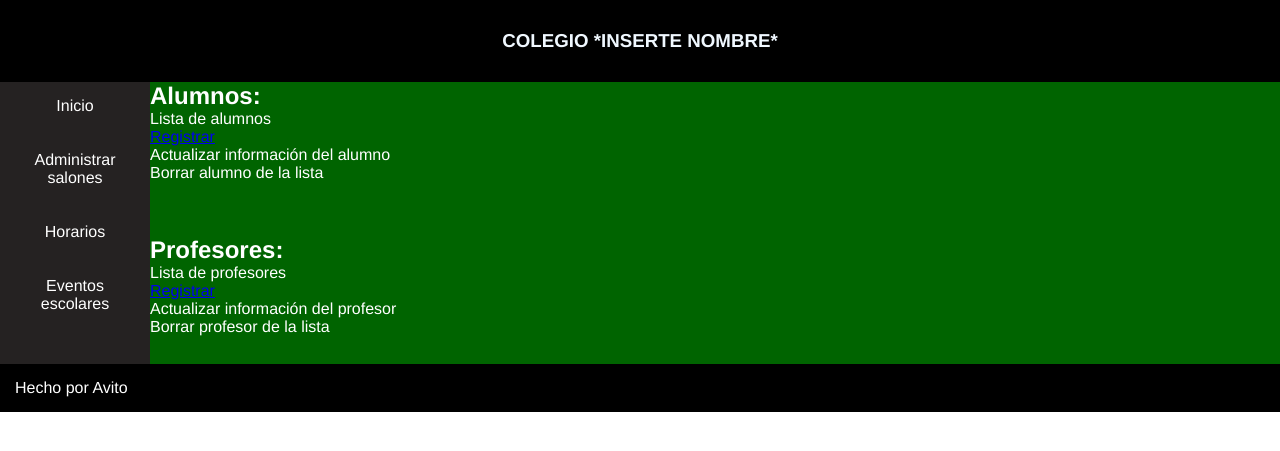
After one commit to alv4rol3on/proyectoColegio, a Flask app: page /administrar in a window 1280 px wide. The commit adds this page. Shown: the top 451 px of the page. Run offline with Flask 3, Linux system fonts and the light colour scheme.

Commit message:
Cambios
Se ordenó los enlaces y formularios

```diff
--- a/proyectoColegio/app.py
+++ b/proyectoColegio/app.py
@@ -18,7 +18,7 @@ def conectar():
     return conexion, cursor
 
 
-#paginas
+#paginas con formulario
 @app.route("/agregarAlumno", methods=["GET", "POST"])
 def formularioAlumnos():
     aga = agregarAlumno(request.form)
@@ -59,9 +59,15 @@ def formularioProfesor():
     return render_template("agregarProfesor.html", agp=agp)
 
 
-@app.route("/inicio")
+
+#paginas enlace
+@app.route("/")
 def inicio():
     return render_template("inicio.html")
 
+@app.route("/administrar")
+def admin():
+    return render_template("administracion.html")
+
 if __name__ == '__main__':
     app.run(debug=True)
--- a/proyectoColegio/forms.py
+++ b/proyectoColegio/forms.py
@@ -1,31 +1,27 @@
 from flask_wtf import FlaskForm
 from wtforms import StringField, IntegerField, SubmitField, EmailField, SelectField
 from wtforms.validators import DataRequired, Email
+
+salones = [("3 años", "3 años"), ("4 años", "4 años"), ("5 años", "5 años"), ("1ro prim", "1ro prim"), ("2do prim", "2do prim"),
+            ("3ro prim", "3ro prim"), ("4to prim", "4to prim"), ("5to prim", "5to prim"), ("6to prim", "6to prim"),
+            ("1ro sec", "1ro sec"), ("2do sec", "2do sec"), ("3ro sec", "3ro sec"), ("4to sec", "4to sec"), ("5to sec", "5to sec")]
+
+tutoria = [("libre", "libre"), ("3 años", "3 años"), ("4 años", "4 años"), ("5 años", "5 años"), ("1ro prim", "1ro prim"), ("2do prim", "2do prim"),
+            ("3ro prim", "3ro prim"), ("4to prim", "4to prim"), ("5to prim", "5to prim"), ("6to prim", "6to prim"),
+            ("1ro sec", "1ro sec"), ("2do sec", "2do sec"), ("3ro sec", "3ro sec"), ("4to sec", "4to sec"), ("5to sec", "5to sec")]
 
 class agregarProfe(FlaskForm):
     nombre = StringField("Nombre: ", validators=[DataRequired()], render_kw={"placeholder": "Ingrese el nombre"})
     apellido = StringField("Apellido: ", validators=[DataRequired()], render_kw={"placeholder": "Ingrese el apellido"})
     telefono = IntegerField("Telefono: ", validators=[DataRequired()], render_kw={"placeholder": "Ingrese el telefono"})
     email = EmailField("Correo electronico: ", validators=[DataRequired(), Email()], render_kw={"placeholder": "Ingrese el correo electronico"})
-    salon = SelectField("Salón de tutoria: ", choices=[("Libre", "Libre"), ("3 años", "3 años"), ("4 años", "4 años"), ("5 años", "5 años"),
-                                                       ("1ro prim", "1ro prim"), ("2do prim", "2do prim"),
-                                                       ("3ro prim", "3ro prim"), ("4to prim", "4to prim"),
-                                                       ("5to prim", "5to prim"), ("6to prim", "6to prim"),
-                                                       ("1ro sec", "1ro sec"), ("2do sec", "2do sec"),
-                                                       ("3ro sec", "3ro sec"), ("4to sec", "4to sec"),
-                                                       ("5to sec", "5to sec")])
+    salon = SelectField("Salón de tutoria: ", choices=tutoria)
     boton = SubmitField("Registrar nuevo docente")
 
 class agregarAlumno(FlaskForm):
     nombre = StringField("Nombre: ", validators=[DataRequired()])
     apellido = StringField("Apellido: ", validators=[DataRequired()])
-    grado = SelectField("Grado del alumno: ", choices=[("3 años", "3 años"), ("4 años", "4 años"), ("5 años", "5 años"),
-                                                       ("1ro prim", "1ro prim"), ("2do prim", "2do prim"),
-                                                       ("3ro prim", "3ro prim"), ("4to prim", "4to prim"),
-                                                       ("5to prim", "5to prim"), ("6to prim", "6to prim"),
-                                                       ("1ro sec", "1ro sec"), ("2do sec", "2do sec"),
-                                                       ("3ro sec", "3ro sec"), ("4to sec", "4to sec"),
-                                                       ("5to sec", "5to sec")])
+    grado = SelectField("Grado del alumno: ", choices=salones)
     seccion = SelectField("Seccion: ", choices=[("A", "A"), ("B", "B"),
                                                ("C", "C"), ("D", "D"),
                                                ("E", "E"), ("F", "F")])
--- a/proyectoColegio/static/css/disenho.css
+++ b/proyectoColegio/static/css/disenho.css
@@ -4,7 +4,7 @@
 
 body{
     font-family: 'Franklin Gothic Medium', 'Arial Narrow', Arial, sans-serif;
-    font-size: 20px;
+    font-size: 16px;
     background-color: white;
     color: white;
 }
@@ -53,6 +53,7 @@ header {
     background-color: rgb(255, 255, 255);
 }
 
+
 input {
     font-size: 18px;
 }
--- /dev/null
+++ b/proyectoColegio/templates/administracion.html
@@ -0,0 +1,27 @@
+{% extends 'base.html' %}
+{% block title%}Administracion de salones{% endblock %}
+{%block content%}
+
+<div>
+    <div>
+        <table>
+            <h2>Alumnos: </h2>
+            <a>Lista de alumnos</a><br/>
+            <a href="{{url_for('formularioAlumnos')}}">Registrar</a><br/>
+            <a>Actualizar información del alumno</a><br/>
+            <a>Borrar alumno de la lista</a><br/>
+        </table>
+    </div>
+    <br/><br/><br/>
+
+    <div>
+        <h2>Profesores: </h2>
+        <a>Lista de profesores</a><br/>
+        <a href="{{url_for('formularioProfesor')}}">Registrar</a><br/>
+        <a>Actualizar información del profesor</a><br/>
+        <a>Borrar profesor de la lista</a><br/>
+    </div>
+</div>
+
+
+{% endblock %}
--- a/proyectoColegio/templates/base.html
+++ b/proyectoColegio/templates/base.html
@@ -17,7 +17,7 @@
 
     <div class="links">
       <a href="{{url_for('inicio')}}">Inicio</a><br><br>
-      <a href="{{url_for('formularioAlumnos')}}">Administrar salones</a><br><br>
+      <a href="{{url_for('admin')}}">Administrar salones</a><br><br>
       <a>Horarios</a><br><br>
       <a>Eventos escolares</a><br><br>
     </div>
```
Also changed, not shown: proyectoColegio/molde.html (+4 -3 lines), proyectoColegio/templates/agregarAlumno.html (+14 -13 lines), proyectoColegio/templates/agregarProfesor.html (+12 -1 lines).
